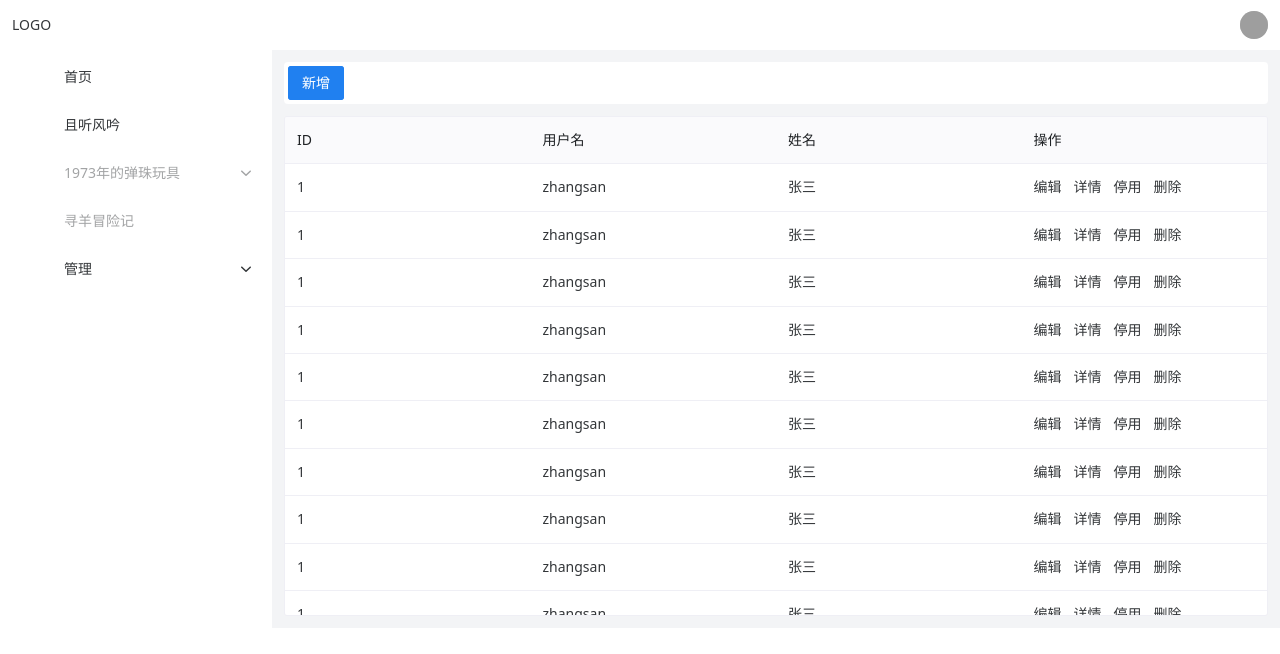
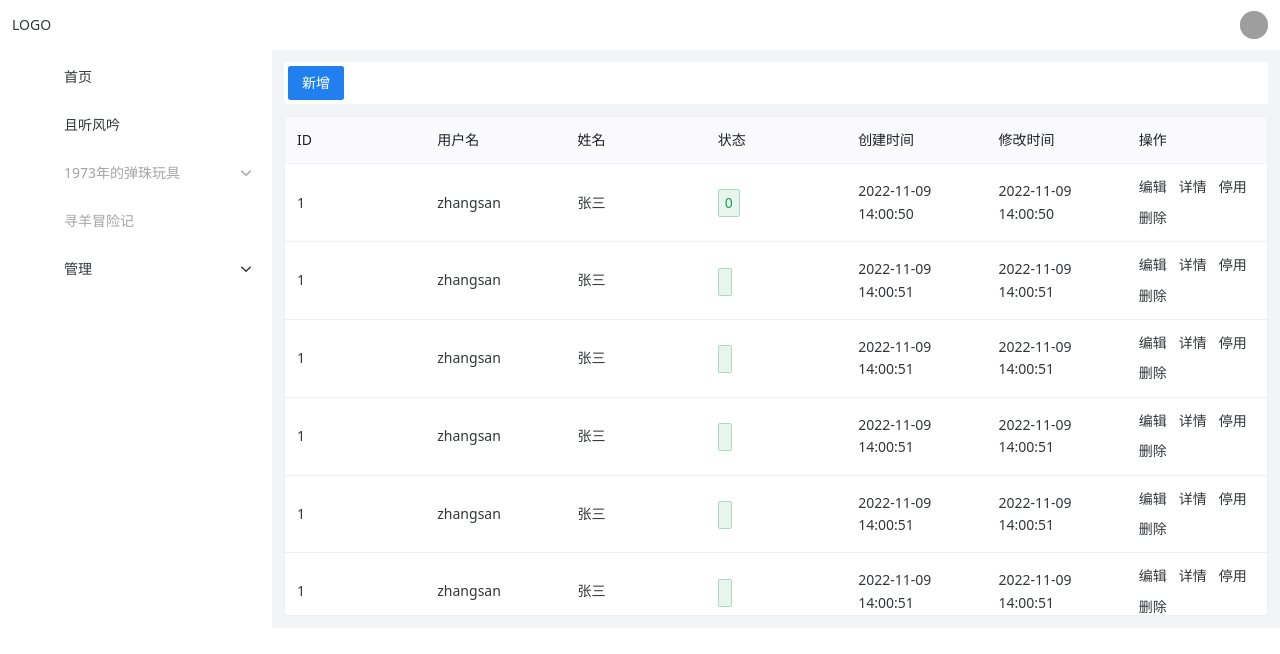
Before and after one commit to Cohen-Wang/perfume-m, a Vue app: page /#/management/user in a window 1280 px wide. Shown: the top 654 px of the page. Built offline with nearby package versions, Linux system fonts and the light colour scheme; grey boxes are pictures that could not be loaded; some icons are missing.

Commit message:
feat: 优化

```diff
--- a/src/constants/user.ts
+++ b/src/constants/user.ts
@@ -1,6 +1,8 @@
 import { h } from 'vue'
-import { NButton, NSpace } from 'naive-ui'
+import { NButton, NSpace, NTag } from 'naive-ui'
+import moment from 'moment'
 import type { IUser } from '@/type/interface/user'
+import { EStatus } from '@/type/enum/common'
 // +--------------------------------------------------
 // | module - user
 // +--------------------------------------------------
@@ -20,6 +22,29 @@ export const DEFAULT_COLUMNS = [
   {
     title: '姓名',
     key: 'realName'
+  },
+  {
+    title: '状态',
+    key: 'status',
+    render(row: IUser) {
+      return h(NTag, {
+        type: 'success'
+      }, () => row.status)
+    }
+  },
+  {
+    title: '创建时间',
+    key: 'createTime',
+    render(row: IUser) {
+      return moment(row.createTime).format('YYYY-MM-DD HH:mm:ss')
+    }
+  },
+  {
+    title: '修改时间',
+    key: 'updateTime',
+    render(row: IUser) {
+      return moment(row.updateTime).format('YYYY-MM-DD HH:mm:ss')
+    }
   },
   {
     title: '操作',
@@ -70,6 +95,9 @@ export const DEFAULT_TABLE_DATA: IUser[] = [
     realName: '张三',
     email: 'zhangsan@qq.com',
     mobile: '13612345678',
+    status: EStatus.START,
+    createTime: Date.now(),
+    updateTime: Date.now(),
   },
   {
     id: '1',
--- a/src/type/interface/user.ts
+++ b/src/type/interface/user.ts
@@ -1,3 +1,4 @@
+import { EStatus } from '@/type/enum/common'
 // +--------------------------------------------------
 // | module - user
 // +--------------------------------------------------
@@ -8,6 +9,9 @@ export interface IUser {
   id?: string // id
   username: string // 名称
   realName: string // 姓名
+  status: EStatus // 状态
   email?: string // 邮箱
   mobile?: string // 手机号
+  createTime: Date // 创建日期
+  updateTime: Date // 修改
 }
```
